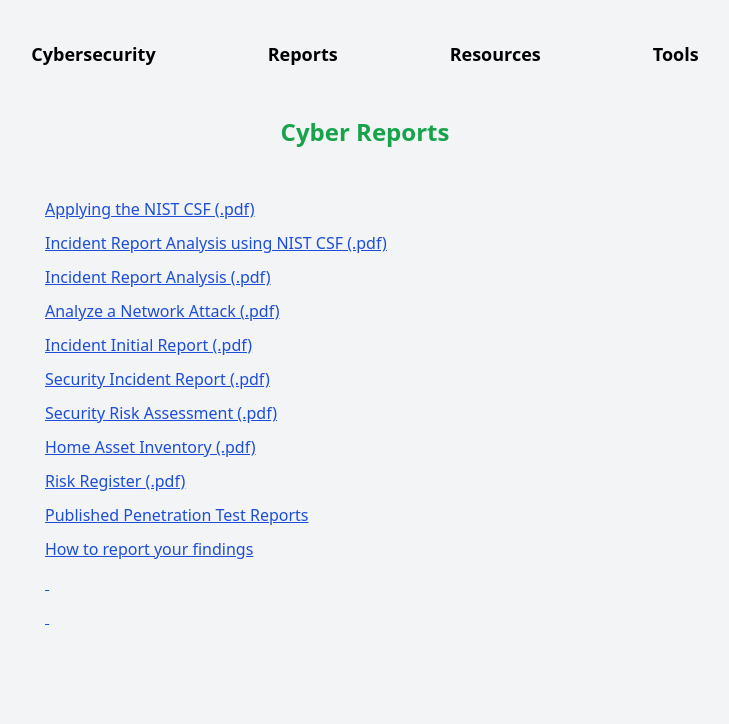
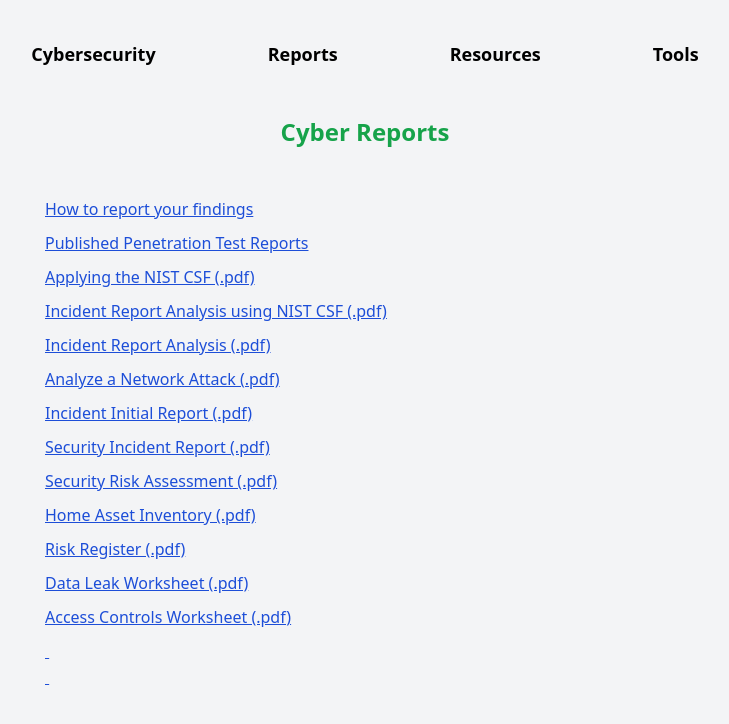
Before and after one commit to adamtaylorsmith/cyber-resource-net, a React (Vite) app: page / in a window 1280 px wide. Both pictures are taken after a click on the button "Reports". Shown: the top 724 px of the page, without its empty margins (275-1004 px from the left). Built offline with nearby package versions, Linux system fonts and the light colour scheme.

Commit message:
more content

```diff
--- a/components/Reports.jsx
+++ b/components/Reports.jsx
@@ -10,6 +10,8 @@ import SecurityIncident from '../src/assets/Security_Incident_Report.pdf'
 import SecurityRisk from '../src/assets/Security_Risk_Assessment.pdf'
 import HomeAsset from '../src/assets/Home_Asset_Inventory.pdf'
 import RiskRegister from '../src/assets/Risk_Register_exemplar.pdf'
+import DataLeak from '../src/assets/Data_Leak_Worksheet.pdf'
+import AccessControl from '../src/assets/Access_control_worksheet.pdf'
 
 const Reports = () => {
   return (
@@ -18,7 +20,12 @@ const Reports = () => {
       <h1 className="mt-0 mb-12 flex justify-center text-green-600 text-xl md:text-2xl font-bold">Cyber Reports</h1>
 
       {/* <h2 className="xl:mx-80 lg:mx-60 md:mx-16 mx-10 mb-2 text-md leading-relaxed">This collection was built while developing a home lab and</h2> */}
-
+      <div className="xl:mx-80 lg:mx-60 md:mx-16 mx-10 mb-2 text-md leading-relaxed">
+        <a href="https://csbygb.gitbook.io/pentips/reporting/pentest-report" target="_blank" rel="noreferrer" className="text-blue-700 hover:text-blue-300 underline">How to report your findings</a>
+      </div>
+      <div className="xl:mx-80 lg:mx-60 md:mx-16 mx-10 mb-2 text-md leading-relaxed">
+        <a href="https://github.com/juliocesarfort/public-pentesting-reports" target="_blank" rel="noreferrer" className="text-blue-700 hover:text-blue-300 underline">Published Penetration Test Reports</a>
+      </div>
       <div className="xl:mx-80 lg:mx-60 md:mx-16 mx-10 mb-2 text-md leading-relaxed">
         <a href={NIST_CSF} target="_blank" rel="noreferrer" className="text-blue-700 hover:text-blue-300 underline">Applying the NIST CSF (.pdf)</a>
       </div>
@@ -47,21 +54,17 @@ const Reports = () => {
         <a href={RiskRegister} target="_blank" rel="noreferrer" className="text-blue-700 hover:text-blue-300 underline">Risk Register (.pdf)</a>
       </div>
       <div className="xl:mx-80 lg:mx-60 md:mx-16 mx-10 mb-2 text-md leading-relaxed">
-        <a href="https://github.com/juliocesarfort/public-pentesting-reports" target="_blank" rel="noreferrer" className="text-blue-700 hover:text-blue-300 underline">Published Penetration Test Reports</a>
+        <a href={DataLeak} target="_blank" rel="noreferrer" className="text-blue-700 hover:text-blue-300 underline">Data Leak Worksheet (.pdf)</a>
       </div>
       <div className="xl:mx-80 lg:mx-60 md:mx-16 mx-10 mb-2 text-md leading-relaxed">
-        <a href="https://csbygb.gitbook.io/pentips/reporting/pentest-report" target="_blank" rel="noreferrer" className="text-blue-700 hover:text-blue-300 underline">How to report your findings</a>
+        <a href={AccessControl} target="_blank" rel="noreferrer" className="text-blue-700 hover:text-blue-300 underline">Access Controls Worksheet (.pdf)</a>
       </div>
-
-      <div className="xl:mx-80 lg:mx-60 md:mx-16 mx-10 mb-2 text-md leading-relaxed">
+      <div className="xl:mx-80 lg:mx-60 md:mx-16 mx-10 text-md leading-relaxed">
         <a href={SecurityIncident} target="_blank" rel="noreferrer" className="text-blue-700 hover:text-blue-300 underline">&nbsp;</a>
       </div>
-      <div className="xl:mx-80 lg:mx-60 md:mx-16 mx-10 mb-2 text-md leading-relaxed">
+      <div className="xl:mx-80 lg:mx-60 md:mx-16 mx-10 text-md leading-relaxed">
         <a href={SecurityRisk} target="_blank" rel="noreferrer" className="text-blue-700 hover:text-blue-300 underline">&nbsp;</a>
       </div>
-
-
-      {/* <img src={home} className="mx-4" height={448} width={220} /> */}
 
     </div>
   )
--- a/components/Resources.jsx
+++ b/components/Resources.jsx
@@ -133,6 +133,9 @@ const Resources = () => {
       <div className="xl:mx-80 lg:mx-60 md:mx-16 mx-10 mb-2 text-md leading-relaxed">
         <a href="https://www.ncsc.gov.uk/collection/cloud/understanding-cloud-services/cloud-security-shared-responsibility-model" target="_blank" rel="noreferrer" className="text-blue-700 hover:text-blue-300 underline">UK Cloud Security Guide</a>
       </div>
+      <div className="xl:mx-80 lg:mx-60 md:mx-16 mx-10 mb-2 text-md leading-relaxed">
+        <a href="https://idpro.org/body-of-knowledge/" target="_blank" rel="noreferrer" className="text-blue-700 hover:text-blue-300 underline">IAM - Body of Knowledge</a>
+      </div>
       <div className="xl:mx-80 lg:mx-60 md:mx-16 mx-10 text-md leading-relaxed">
         <a href="https://www.malware-traffic-analysis.net/index.html" target="_blank" rel="noreferrer" className="text-blue-700 hover:text-blue-300 underline">&nbsp;</a>
       </div>
```
Also changed, not shown: 2 other files (tests, documents, lock files or other folders).
